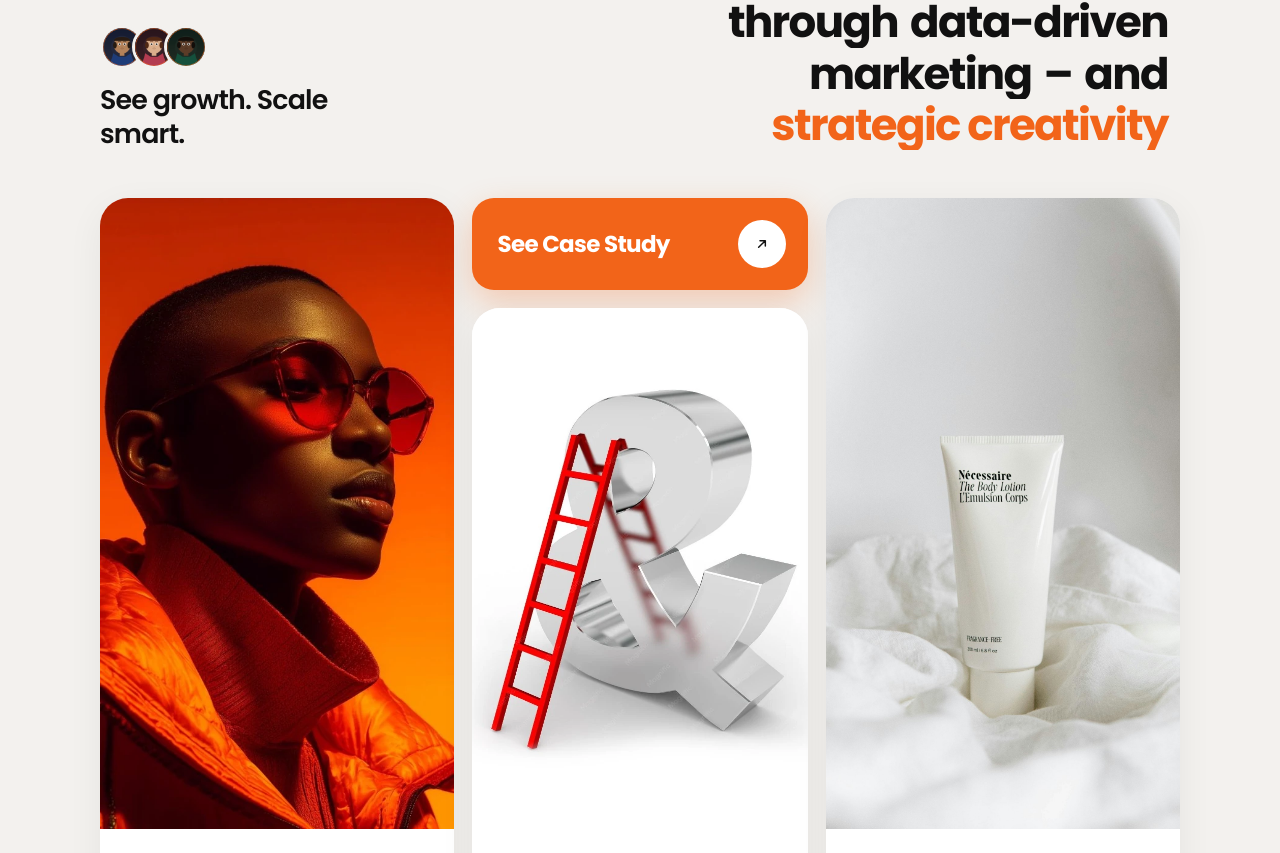
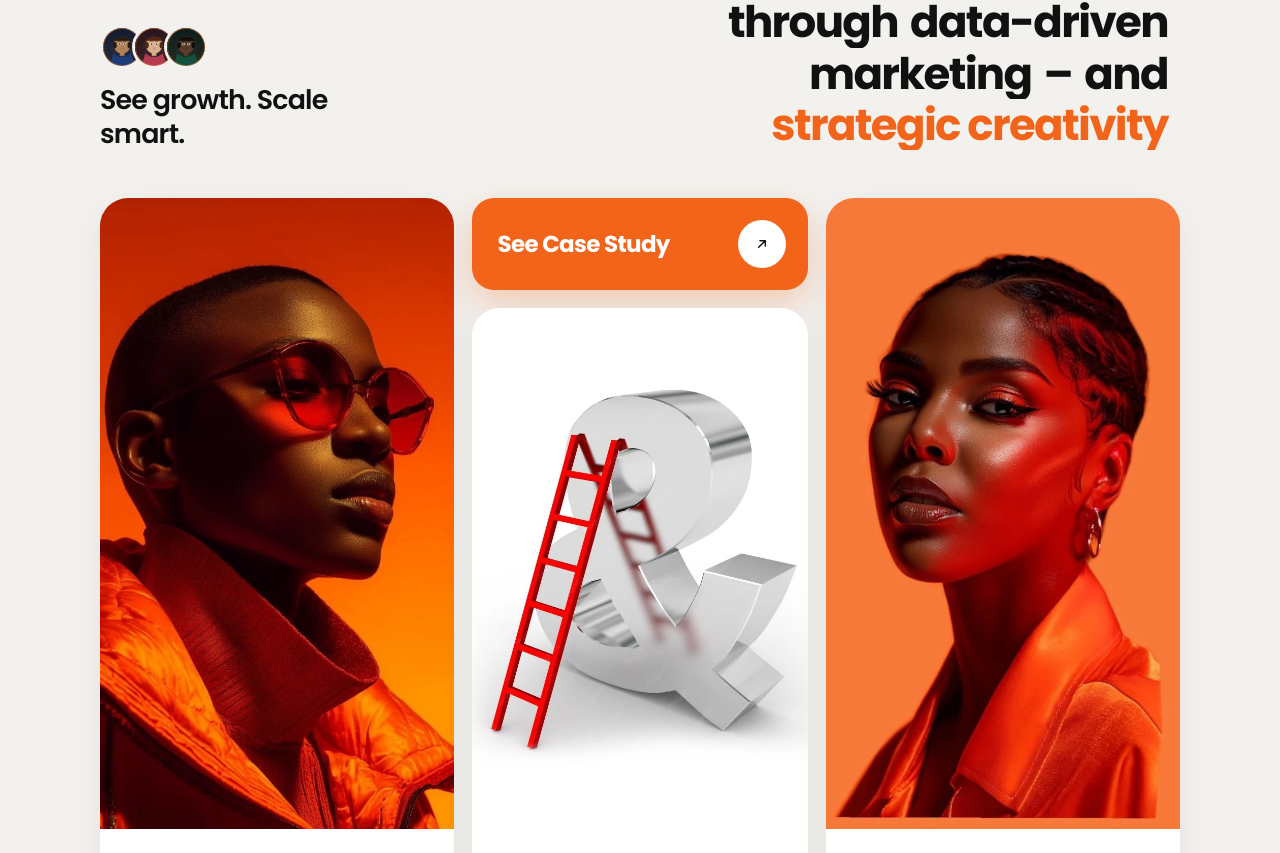
Before and after one commit to Esimuda/SeeGrowth, a React (Vite) app: page / in a window 1280 px wide. Shown: the part 1017-1870 px from the top of the page. Built offline with nearby package versions, Linux system fonts and the light colour scheme.

Commit message:
Use the orange portrait for the Tailored Solutions benefit card.
Replaces the strategy benefit image with the uploaded photo and webp variant.

```diff
--- a/src/Benefits.jsx
+++ b/src/Benefits.jsx
@@ -17,8 +17,8 @@ const CARDS = [
   },
   {
     id: 'tailored',
-    src: '/assets/benefit-strategy.jpg',
-    alt: 'Refined product still-life for tailored brand and growth strategy',
+    src: '/assets/benefit-strategy.webp',
+    alt: 'Confident portrait in orange satin with dramatic lighting, representing tailored brand solutions',
     title: 'Tailored Solutions',
     href: '#services',
   },
```
Also changed, not shown: public/assets/benefit-strategy.jpg, public/assets/benefit-strategy.webp (added).
